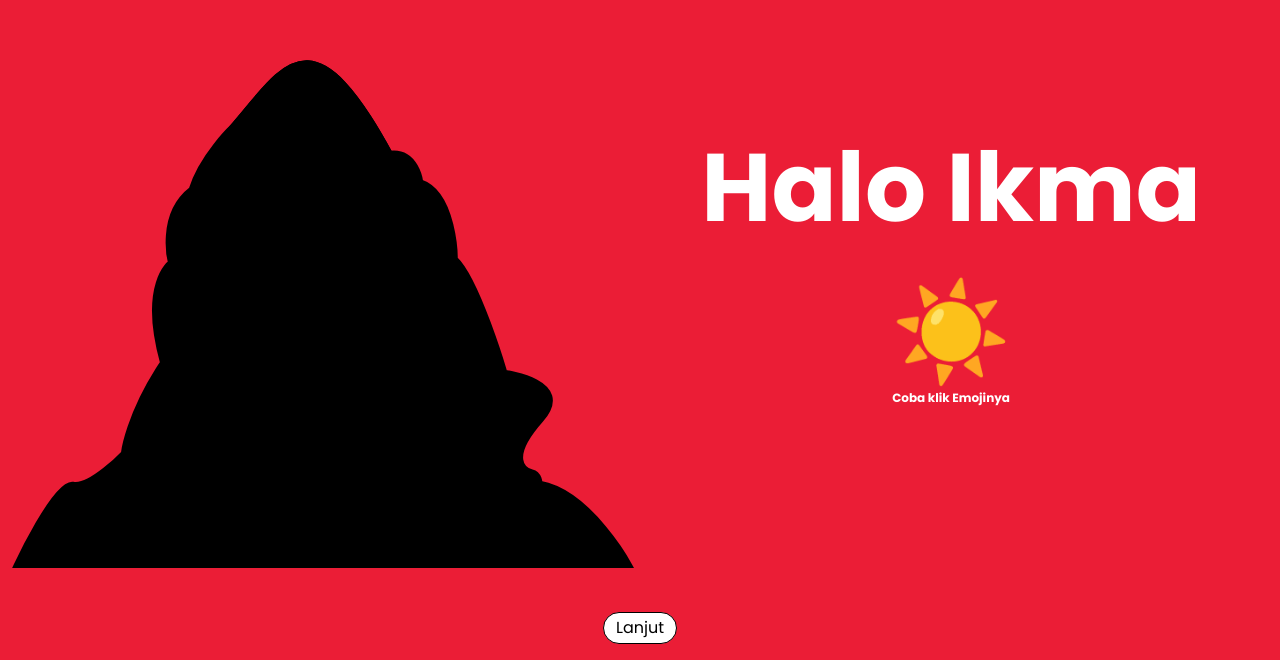
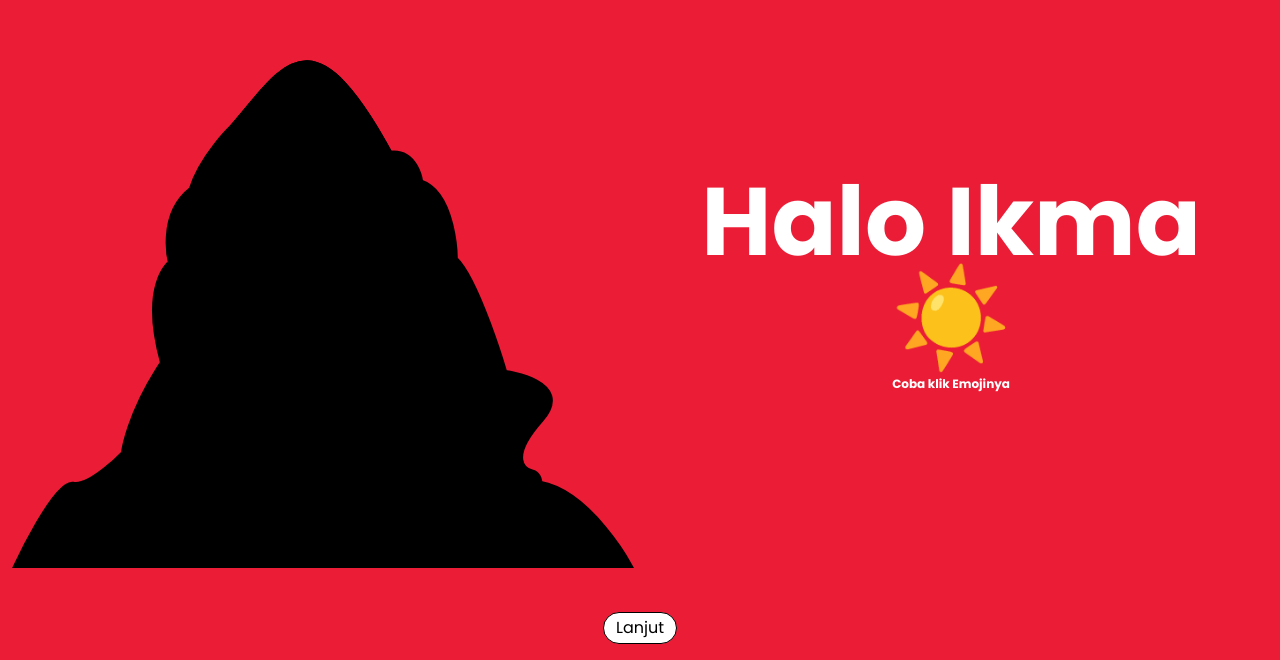
Before and after one commit to Augussst/ikma, a website: page index.html in a window 1280 px wide. Shown: the part 140-800 px from the top of the page. Drawn offline with Linux system fonts and the light colour scheme.

Commit message:
fix sizing

```diff
--- a/index.html
+++ b/index.html
@@ -16,7 +16,7 @@
   </head>
   <body>
     <div class="contain">
-      <section id="one" class="one relative flex px-3">
+      <section id="one" class="one relative flex flex-col lg:flex-row px-3">
         <div class="img w-1/2">
           <svg
             id="a"
@@ -99,7 +99,7 @@
             />
           </svg>
         </div>
-        <h1>
+        <h1 class="text-8xl mt-5 font-bold">
           Halo Ikma
           <a
             href="https://youtu.be/nHT0I5igGgI"
@@ -113,7 +113,7 @@
       </section>
       <section id="two" class="two relative px-3">
         <a href="#one" class="btn absolute top-4">Kembali</a>
-        <h1>Selamat ulang tahun 😘</h1>
+        <h1 class="text-8xl font-bold">Selamat ulang tahun 😘</h1>
         <a href="#three" class="btn absolute bottom-4">Lanjut</a>
       </section>
       <section id="three" class="three relative px-3">
--- a/style.css
+++ b/style.css
@@ -30,11 +30,6 @@
     align-items: center;
     scroll-snap-align: start;
     color: white;
-
-    h1 {
-      font-size: 6rem;
-      font-weight: bold;
-    }
   }
 
   .one {
@@ -64,7 +59,7 @@
 
   .overlay {
     height: 10%;
-    width: 100%;
+    width: 101%;
     background-color: var(--color-five);
   }
 
```
Also changed, not shown: public/style.css.
